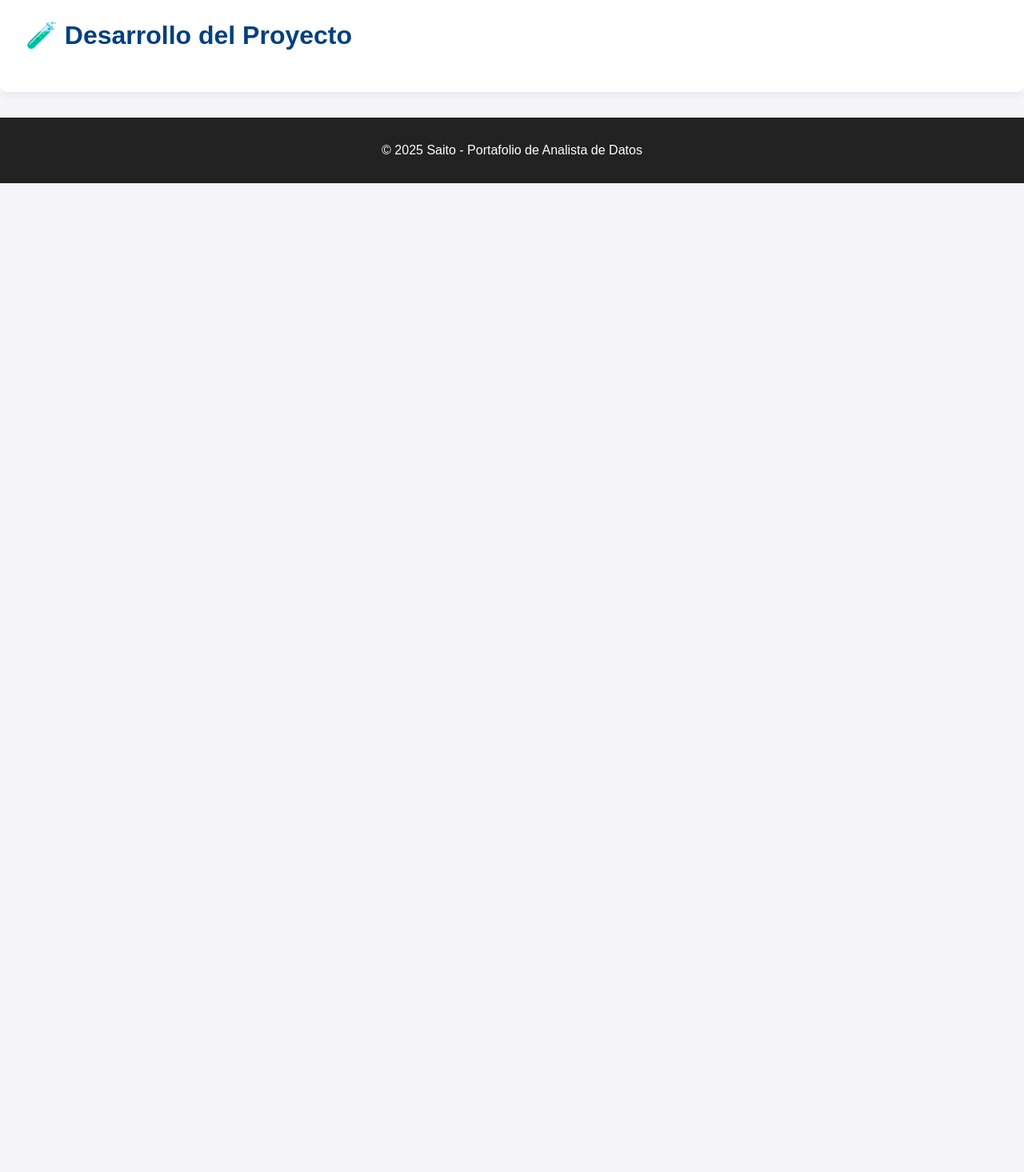
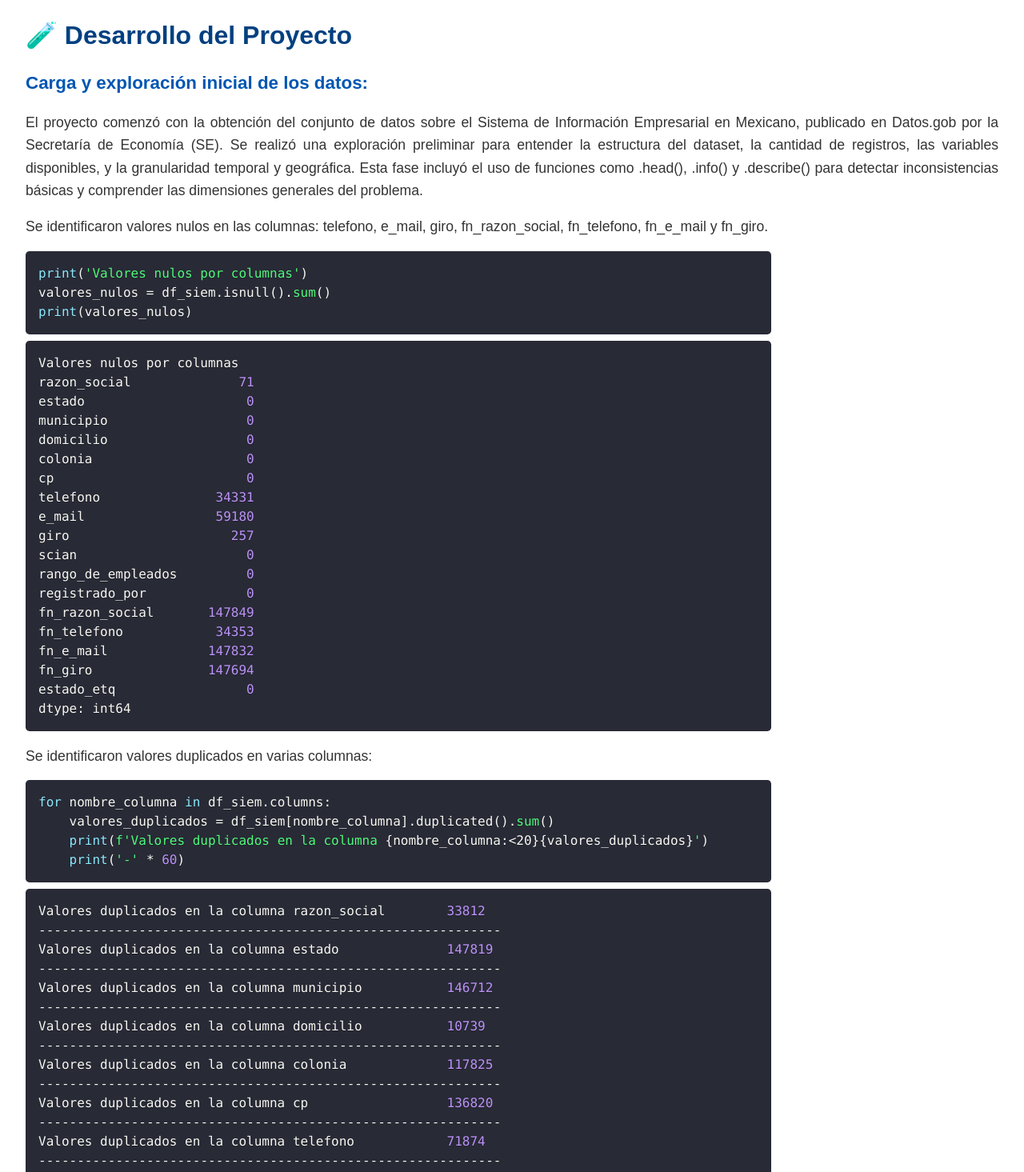
Before and after one commit to SaitoM17/mi-portafolio, a React (Create React App) app: page /Siem in a window 1280 px wide. Shown: the part 1260-2725 px from the top of the page at 80% size. Before the commit the page ends 1489 px from the top, so only its background shows below. Built offline with nearby package versions, Linux system fonts and the light colour scheme.

Commit message:
feat: Carga u exploración inicial de los datos

```diff
--- a/src/pages/SIEM.js
+++ b/src/pages/SIEM.js
@@ -1,4 +1,72 @@
+import { Prism as SyntaxHighlighter } from 'react-syntax-highlighter';
+import { dracula } from 'react-syntax-highlighter/dist/esm/styles/prism';
+
 function SIEM() {
+
+  const code1 = `print('Valores nulos por columnas')
+valores_nulos = df_siem.isnull().sum()
+print(valores_nulos)`;
+
+  const code2 = `for nombre_columna in df_siem.columns:
+    valores_duplicados = df_siem[nombre_columna].duplicated().sum()
+    print(f'Valores duplicados en la columna {nombre_columna:<20}{valores_duplicados}')
+    print('-' * 60)`;
+
+  const salida1 = `Valores nulos por columnas
+razon_social              71
+estado                     0
+municipio                  0
+domicilio                  0
+colonia                    0
+cp                         0
+telefono               34331
+e_mail                 59180
+giro                     257
+scian                      0
+rango_de_empleados         0
+registrado_por             0
+fn_razon_social       147849
+fn_telefono            34353
+fn_e_mail             147832
+fn_giro               147694
+estado_etq                 0
+dtype: int64`;
+
+  const salida2 = `Valores duplicados en la columna razon_social        33812
+------------------------------------------------------------
+Valores duplicados en la columna estado              147819
+------------------------------------------------------------
+Valores duplicados en la columna municipio           146712
+------------------------------------------------------------
+Valores duplicados en la columna domicilio           10739
+------------------------------------------------------------
+Valores duplicados en la columna colonia             117825
+------------------------------------------------------------
+Valores duplicados en la columna cp                  136820
+------------------------------------------------------------
+Valores duplicados en la columna telefono            71874
+------------------------------------------------------------
+Valores duplicados en la columna e_mail              89647
+------------------------------------------------------------
+Valores duplicados en la columna giro                116164
+------------------------------------------------------------
+Valores duplicados en la columna scian               147171
+------------------------------------------------------------
+Valores duplicados en la columna rango_de_empleados  147847
+------------------------------------------------------------
+Valores duplicados en la columna registrado_por      147703
+------------------------------------------------------------
+Valores duplicados en la columna fn_razon_social     147848
+------------------------------------------------------------
+Valores duplicados en la columna fn_telefono         71901
+------------------------------------------------------------
+Valores duplicados en la columna fn_e_mail           147849
+------------------------------------------------------------
+Valores duplicados en la columna fn_giro             147806
+------------------------------------------------------------
+Valores duplicados en la columna estado_etq          147819
+------------------------------------------------------------`;
+
   return (
     <div className="pagina-proyecto">
       <div className="contenedor-proyecto">
@@ -17,6 +85,32 @@ function SIEM() {
         </p>
 
         <h2>🧪 Desarrollo del Proyecto</h2>
+
+        <h3>Carga y exploración inicial de los datos:</h3>
+        <p>
+          El proyecto comenzó con la obtención del conjunto de datos sobre el Sistema de Información Empresarial en Mexicano,
+          publicado en Datos.gob por la Secretaría de Economía (SE). Se realizó una exploración preliminar para entender la
+          estructura del dataset, la cantidad de registros, las variables disponibles, y la granularidad temporal y geográfica.
+          Esta fase incluyó el uso de funciones como .head(), .info() y .describe() para detectar inconsistencias básicas y comprender
+          las dimensiones generales del problema.
+        </p>
+        <p>
+          Se identificaron valores nulos en las columnas: telefono, e_mail, giro, fn_razon_social, fn_telefono, fn_e_mail y fn_giro.
+        </p>
+        <SyntaxHighlighter language="python" style={dracula} className="code-block">
+          {code1}
+        </SyntaxHighlighter>
+        <SyntaxHighlighter language="python" style={dracula} className="code-block">
+          {salida1}
+        </SyntaxHighlighter>
+        <p>Se identificaron valores duplicados en varias columnas:</p>
+        <SyntaxHighlighter language="python" style={dracula} className="code-block">
+          {code2}
+        </SyntaxHighlighter>
+        <SyntaxHighlighter language="python" style={dracula} className="code-block">
+          {salida2}
+        </SyntaxHighlighter>
+        <p>Para estos valores duplicados en la face de limpieza se explorara más a profundidad.</p>
       </div>
     </div>
   );
```
